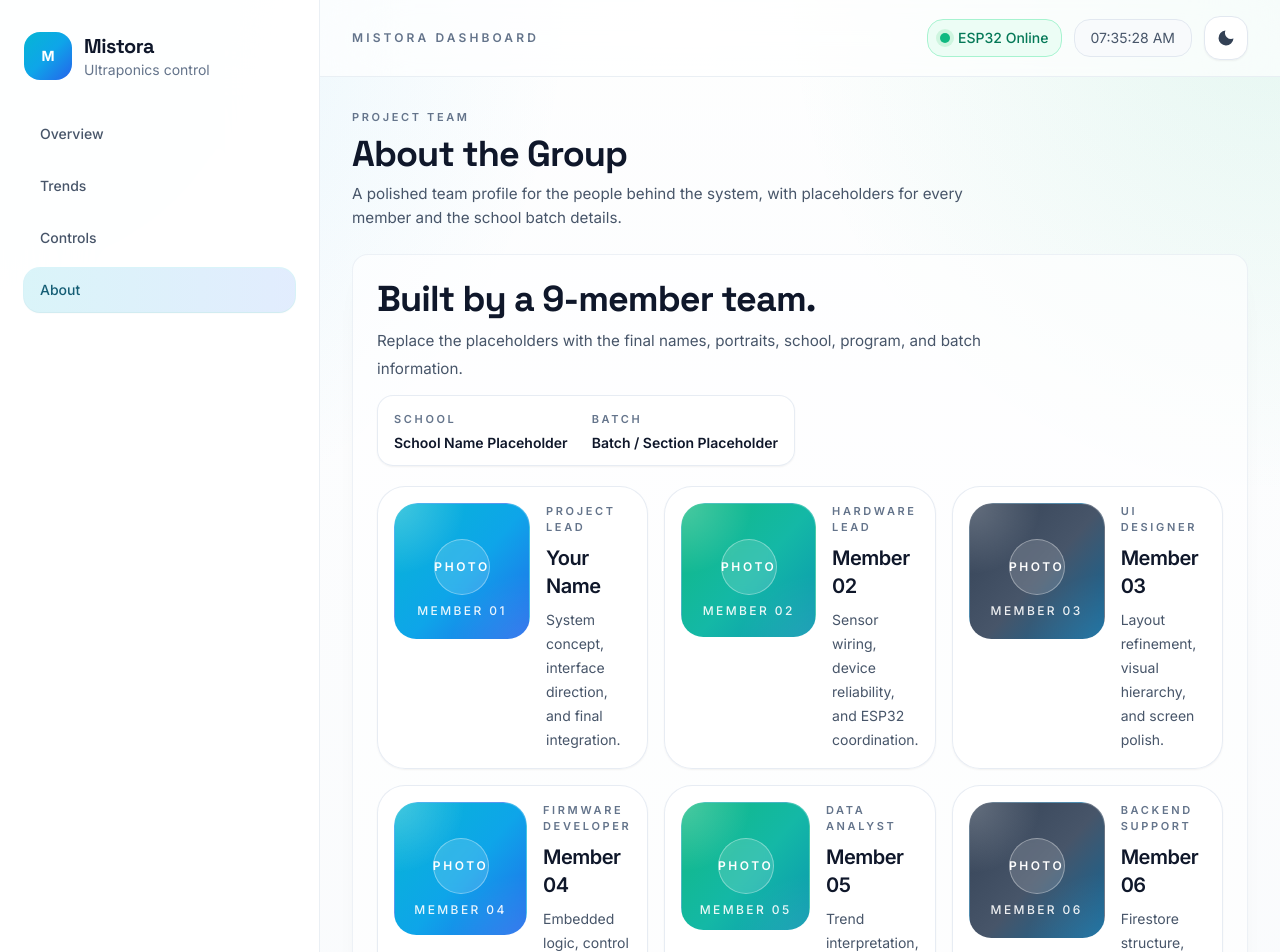
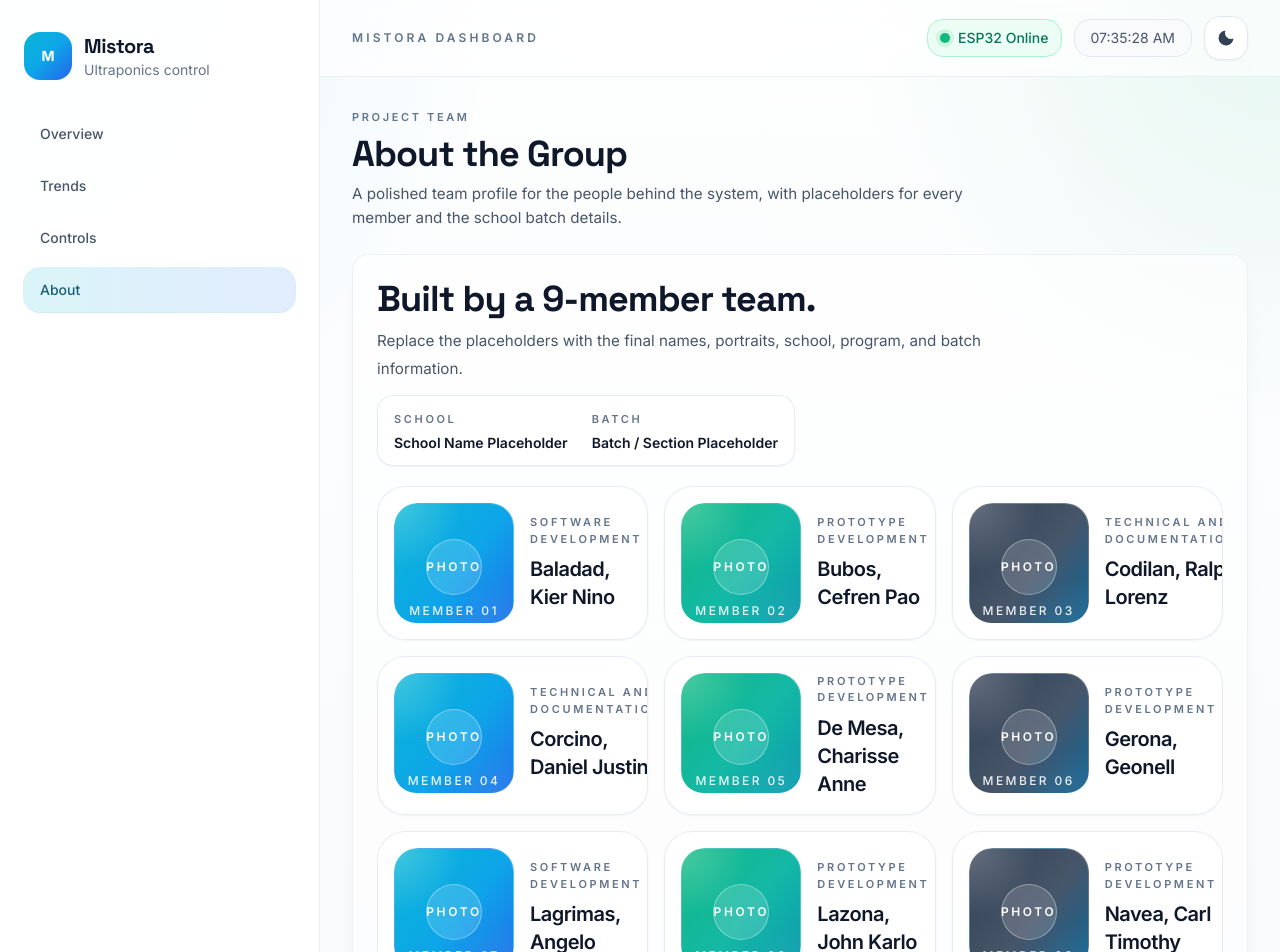
Before and after one commit to alo-stack/Mistora_Ultraponics, a React (Vite) app: page /about in a window 1280 px wide. Shown: the top 952 px of the page. Built offline with nearby package versions, Linux system fonts and the light colour scheme; no server answers.

Commit message:
refined about page

```diff
--- a/src/pages/About.jsx
+++ b/src/pages/About.jsx
@@ -2,15 +2,15 @@ import React from 'react'
 import PageHeader from '../components/PageHeader'
 
 const teamMembers = [
-  { name: 'Your Name', role: 'Project Lead', focus: 'System concept, interface direction, and final integration.' },
-  { name: 'Member 02', role: 'Hardware Lead', focus: 'Sensor wiring, device reliability, and ESP32 coordination.' },
-  { name: 'Member 03', role: 'UI Designer', focus: 'Layout refinement, visual hierarchy, and screen polish.' },
-  { name: 'Member 04', role: 'Firmware Developer', focus: 'Embedded logic, control routines, and sensor updates.' },
-  { name: 'Member 05', role: 'Data Analyst', focus: 'Trend interpretation, thresholds, and summary reporting.' },
-  { name: 'Member 06', role: 'Backend Support', focus: 'Firestore structure, persistence, and app data flow.' },
-  { name: 'Member 07', role: 'Documentation', focus: 'Project write-up, presentation support, and references.' },
-  { name: 'Member 08', role: 'Quality Assurance', focus: 'Testing, validation, and edge-case review.' },
-  { name: 'Member 09', role: 'Research & Support', focus: 'Background study, proposal framing, and demo preparation.' },
+  { name: 'Baladad, Kier Nino', role: 'Software Development', focus: 'System concept, interface direction, and final integration.' },
+  { name: 'Bubos, Cefren Pao', role: 'Prototype Development', focus: 'Embedded logic, control routines, and sensor updates.' },
+  { name: 'Codilan, Ralph Lorenz', role: 'Technical and Documentation', focus: 'Embedded logic, control routines, and sensor updates.' },
+  { name: 'Corcino, Daniel Justine', role: 'Technical and Documentation', focus: 'Sensor wiring, device reliability, and ESP32 coordination.' },
+  { name: 'De Mesa, Charisse Anne', role: 'Prototype Development', focus: 'Layout refinement, visual hierarchy, and screen polish.' },
+  { name: 'Gerona, Geonell', role: 'Prototype Development', focus: 'Trend interpretation, thresholds, and summary reporting.' },
+  { name: 'Lagrimas, Angelo', role: 'Software Development', focus: 'Firestore structure, persistence, and app data flow.' },
+  { name: 'Lazona, John Karlo', role: 'Prototype Development', focus: 'Project write-up, presentation support, and references.' },
+  { name: 'Navea, Carl Timothy', role: 'Prototype Development', focus: 'Background study, proposal framing, and demo preparation.' },
 ]
 
 function PhotoPlaceholder({ label, accent }){
@@ -79,7 +79,6 @@ export default function About(){
                 <div className="flex flex-col justify-center">
                   <p className="surface-label">{member.role}</p>
                   <h3 className="mt-2 text-xl font-semibold tracking-tight text-slate-900 dark:text-white">{member.name}</h3>
-                  <p className="mt-2 text-sm leading-6 text-slate-600 dark:text-slate-300">{member.focus}</p>
                 </div>
               </div>
             </article>
```
